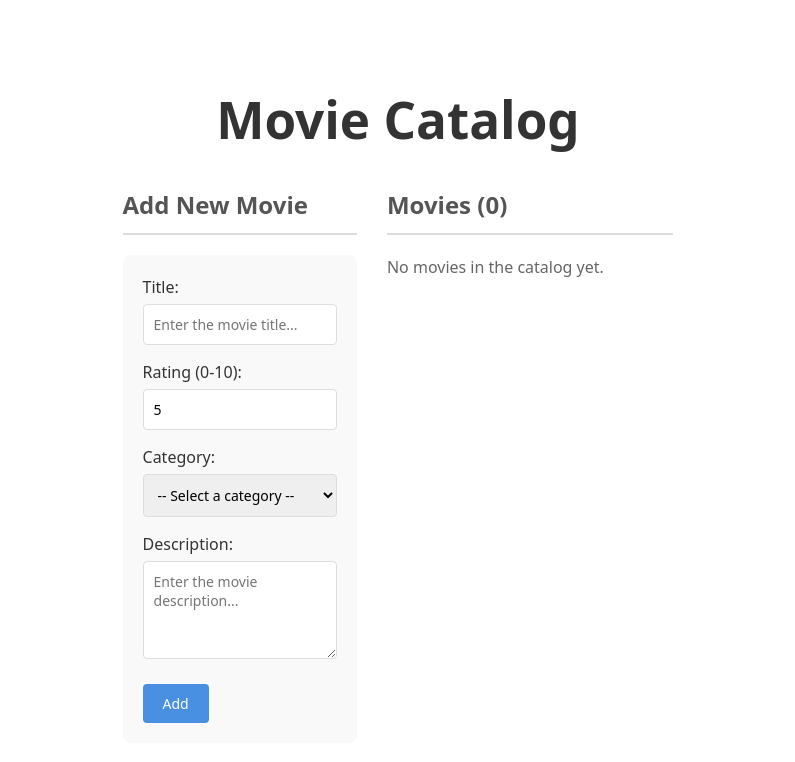
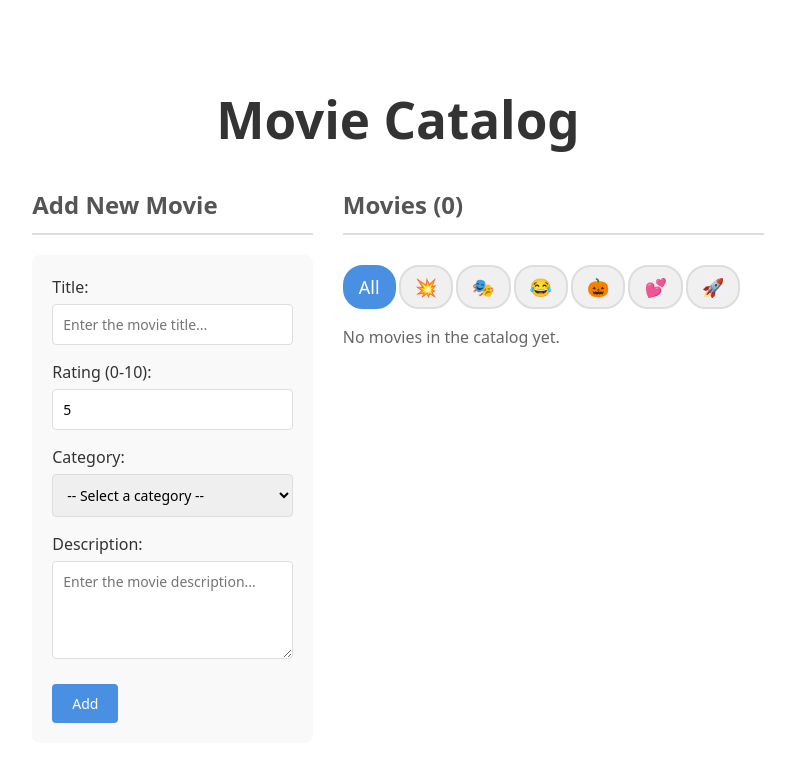
Before and after one commit to janossandor3/session-1-homework, a React (Vite) app: page / in a window 1280 px wide. Shown: the top 762 px of the page, without its empty margins (262-1057 px from the left). Built offline with nearby package versions, Linux system fonts and the light colour scheme.

Commit message:
Add category filter

```diff
--- a/src/App.css
+++ b/src/App.css
@@ -41,12 +41,12 @@ h1 {
   }
 
   .form-section {
-    flex: 0 1 45%;
+    flex: 40%;
     min-width: 0;
   }
 
   .list-section {
-    flex: 1 1 55%;
+    flex: 60%;
     min-width: 0;
   }
 }
@@ -125,6 +125,43 @@ button:hover {
   gap: 15px;
   margin-top: 15px;
   width: 100%;
+}
+
+.category-filter {
+  display: flex;
+  gap: 3px;
+}
+
+.filter-button {
+  background: #f0f0f0;
+  border: 2px solid #ddd;
+  padding: 8px 14px;
+  border-radius: 20px;
+  cursor: pointer;
+  font-size: 16px;
+  display: flex;
+  align-items: center;
+  gap: 6px;
+  transition: all 0.2s ease;
+  font-weight: 500;
+  color: #555;
+  flex-shrink: 0;
+  white-space: nowrap;
+}
+
+.filter-button:hover {
+  background: #e8e8e8;
+  border-color: #aaa;
+}
+
+.filter-button.active {
+  background: #4a90e2;
+  border-color: #4a90e2;
+  color: white;
+}
+
+.filter-emoji {
+  font-size: 18px;
 }
 
 .movie-item {
--- /dev/null
+++ b/src/features/movies/components/CategoryFilter.tsx
@@ -0,0 +1,44 @@
+import { useI18n } from '../../../i18n/useI18n'
+
+const CATEGORY_EMOJIS: Record<string, string> = {
+  action: '💥',
+  drama: '🎭',
+  comedy: '😂',
+  horror: '🎃',
+  romance: '💕',
+  scifi: '🚀',
+}
+
+interface CategoryFilterProps {
+  selectedCategory: string
+  onCategoryChange: (category: string) => void
+}
+
+export function CategoryFilter({ selectedCategory, onCategoryChange }: CategoryFilterProps) {
+  const { t } = useI18n()
+
+  const categories = [
+    { value: '', label: t('form.options.no_filter'), emoji: t('form.options.no_filter') },
+    { value: 'action', label: t('form.options.action'), emoji: CATEGORY_EMOJIS.action },
+    { value: 'drama', label: t('form.options.drama'), emoji: CATEGORY_EMOJIS.drama },
+    { value: 'comedy', label: t('form.options.comedy'), emoji: CATEGORY_EMOJIS.comedy },
+    { value: 'horror', label: t('form.options.horror'), emoji: CATEGORY_EMOJIS.horror },
+    { value: 'romance', label: t('form.options.romance'), emoji: CATEGORY_EMOJIS.romance },
+    { value: 'scifi', label: t('form.options.scifi'), emoji: CATEGORY_EMOJIS.scifi },
+  ]
+
+  return (
+    <div className="category-filter">
+      {categories.map((category) => (
+        <button
+          key={category.value}
+          className={`filter-button ${selectedCategory === category.value ? 'active' : ''}`}
+          onClick={() => onCategoryChange(category.value)}
+          title={category.label}
+        >
+          <span className="filter-emoji">{category.emoji}</span>
+        </button>
+      ))}
+    </div>
+  )
+}
--- a/src/features/movies/components/MovieList.tsx
+++ b/src/features/movies/components/MovieList.tsx
@@ -1,6 +1,8 @@
+import { useState } from 'react'
 import type { Movie } from '../types'
 import { useI18n } from '../../../i18n/useI18n'
 import { MovieItem } from './MovieItem'
+import { CategoryFilter } from './CategoryFilter'
 
 interface MovieListProps {
   movies: Movie[]
@@ -10,15 +12,21 @@ interface MovieListProps {
 
 export function MovieList({ movies, onEditMovie, onDeleteMovie }: MovieListProps) {
   const { t } = useI18n()
+  const [selectedCategory, setSelectedCategory] = useState('')
+
+  const filteredMovies = selectedCategory
+    ? movies.filter((movie) => movie.category === selectedCategory)
+    : movies
 
   return (
     <div>
-      <h2>{t('list.title')} ({movies.length})</h2>
-      {movies.length === 0 ? (
+      <h2>{t('list.title')} ({filteredMovies.length})</h2>
+      <CategoryFilter selectedCategory={selectedCategory} onCategoryChange={setSelectedCategory} />
+      {filteredMovies.length === 0 ? (
         <p>{t('list.empty')}</p>
       ) : (
         <div className="movie-list">
-          {movies.map((movie) => (
+          {filteredMovies.map((movie) => (
             <MovieItem key={movie.id} movie={movie} onEdit={onEditMovie} onDelete={onDeleteMovie} />
           ))}
         </div>
--- a/src/i18n/en.json
+++ b/src/i18n/en.json
@@ -17,6 +17,7 @@
     },
     "options": {
       "selectCategory": "-- Select a category --",
+      "no_filter": "All",
       "action": "Action",
       "drama": "Drama",
       "comedy": "Comedy",
--- a/src/i18n/hu.json
+++ b/src/i18n/hu.json
@@ -17,6 +17,7 @@
     },
     "options": {
       "selectCategory": "-- Válassz kategóriát --",
+      "no_filter": "Összes",
       "action": "Akció",
       "drama": "Dráma",
       "comedy": "Komédia",
```
